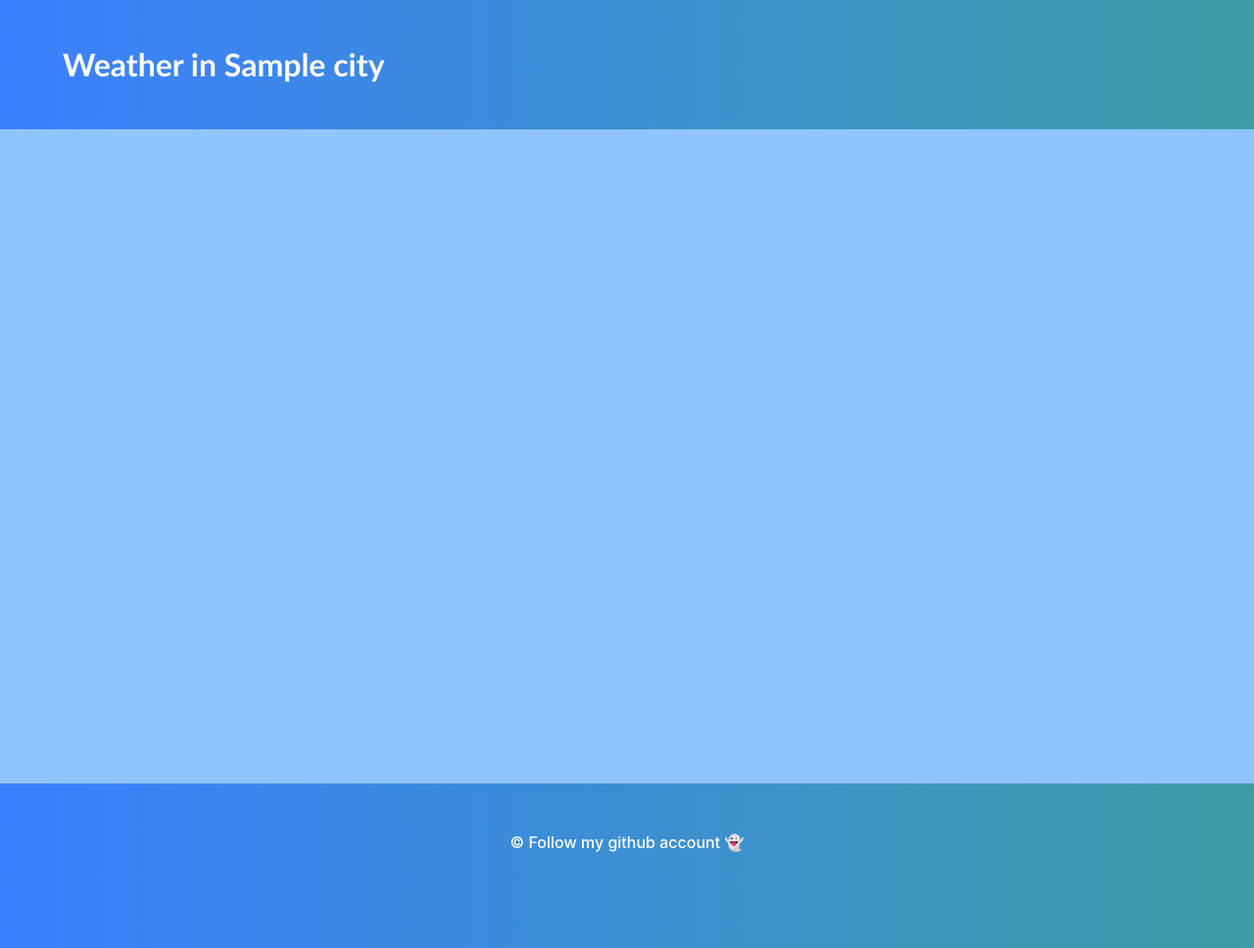
After one commit to llnvs/django-weather, a Django app: a page that uses app/templates/details.html in a window 1280 px wide. The commit adds this page. Shown: the whole page at 98% size. Run offline with Django 3.2, Linux system fonts and the light colour scheme; tables that the repository leaves empty hold one stand-in row (values such as "Sample post"); a database or web service that is not in the repository returns one stand-in record (values such as "Sample title"); data that the repository does not hold is empty; a map, chart or similar area stays blank; some libraries are stand-ins or nearby versions.

Commit message:
add weather detail chart

```diff
--- /dev/null
+++ b/app/templates/details.html
@@ -0,0 +1,71 @@
+<!DOCTYPE html>
+<html lang="en">
+
+<head>
+    <meta charset="UTF-8">
+    <meta name="viewport" content="width=device-width, initial-scale=1.0">
+    <meta http-equiv="X-UA-Compatible" content="ie=edge">
+    <title>Погода в мире</title>
+    <link rel="stylesheet" href="https://cdnjs.cloudflare.com/ajax/libs/bulma/0.6.2/css/bulma.css" />
+    <style>
+        .heroo {
+         background: linear-gradient(to left, #3e9da5, #3b80ff);
+         font-family: 'Gill Sans', 'Gill Sans MT', Calibri, 'Trebuchet MS', sans-serif;
+        }
+       </style>
+    <script src="https://cdn.jsdelivr.net/npm/chart.js@2.8.0"></script>
+</head>
+
+<body>
+    <div style="min-height: 100vh; background: #0079ff70; position: relative;">
+    <section class="hero is-primary">
+        <div class="hero-body heroo">
+            <div class="container" >
+                <h1 class="title">
+                    Weather in {{city_name}}
+                </h1>
+            </div>
+        </div>
+    </section>
+    <section class="section">
+        <div class="container">
+            <div class="columns">
+                <div class="column is-offset-2 is-8">
+                  <canvas id="myChart"></canvas>
+                  <script>
+                    var ctx = document.getElementById('myChart').getContext('2d');
+                    var chart = new Chart(ctx, {
+                        // The type of chart we want to create
+                        type: 'line',
+
+                        // The data for our dataset
+                        data: {
+                            labels: {{ times}}.map( t => new Date(t * 1000).toLocaleTimeString("en-US")),
+                            datasets: [{
+                                label: `{{ city_name }}`,
+                                borderColor: 'rgb(0, 139, 255)',
+                                data: {{ temperatures }}
+                            }]
+                        },
+
+                        // Configuration options go here
+                        options: {}
+                    });
+                  </script>
+                </div>
+            </div>
+        </div>
+    </section>
+    </div>
+    <footer class="footer" style="background: linear-gradient(to left, #3e9da5, #3b80ff)">
+        <p  class="container has-text-centered" style="color:white">
+            <a
+                style="font-weight: 500; color:white"
+                target="_blank"
+                href="https://github.com/llnvs/django-weather">
+                    &copy; Follow my github account 👻
+            </a>
+        </p>
+    </footer>
+</body>
+</html>
--- a/app/urls.py
+++ b/app/urls.py
@@ -3,5 +3,6 @@ from . import views
 
 urlpatterns = [
     path('', views.index, name='home'),
+    path('<city>', views.detail_city, name='detail_city'),
     path('delete/<city>', views.delete_city, name='delete_city'),
 ]
--- a/app/views.py
+++ b/app/views.py
@@ -1,4 +1,5 @@
 import requests
+from datetime import datetime
 from django.shortcuts import render, redirect
 from .models import City
 from .forms import CityForm
@@ -9,6 +10,9 @@ def index(request):
     message = ''
     message_class = ''
     url = 'http://api.openweathermap.org/data/2.5/weather?q={}&units=metric&appid=1864d344e8594dc173ad24e5b1e2fe4c'
+    url2 = 'http://api.openweathermap.org/data/2.5/forecast?cnt=24&q={}&units=metric&appid=1864d344e8594dc173ad24e5b1e2fe4c'
+    print('<><><><><><>')
+    aaa = requests.get(url2.format('London')).json()
 
     if request.method == 'POST':
         form = CityForm(request.POST)
@@ -48,7 +52,6 @@ def index(request):
         }
 
         weather_data.append(city_weather)
-    print('>>>>>>>>>>', message)
     context = {
       'weather_data' : weather_data,
       'form': form,
@@ -61,3 +64,22 @@ def index(request):
 def delete_city(request, city):
     City.objects.get(name=city).delete()
     return redirect('home')
+
+def detail_city(request, city):
+    city = City.objects.get(name=city)
+    url2 = 'http://api.openweathermap.org/data/2.5/forecast?cnt=24&q={}&units=metric&appid=1864d344e8594dc173ad24e5b1e2fe4c'
+
+    forecast_response = requests.get(url2.format(city)).json()
+    forecast = forecast_response['list']
+    times = []
+    temperatures = []
+    for item in forecast:
+        times.append(item['dt'])
+        temperatures.append(item['main']['temp'])
+
+    context = {
+      'temperatures' : temperatures,
+      'times': times,
+      'city_name': city
+    }
+    return render(request, 'details.html', context)
--- a/weather/settings.py
+++ b/weather/settings.py
@@ -23,8 +23,8 @@ BASE_DIR = os.path.dirname(os.path.dirname(os.path.abspath(__file__)))
 SECRET_KEY = 'hq8jceqo=^klvxi_vpvk2p12reqdw5p3vv^8h4s4ujf=fzh!qx'
 
 # SECURITY WARNING: don't run with debug turned on in production!
-DEBUG = False
-
+DEBUG = True
+# ALLOWED_HOSTS = ['127.0.0.1']
 ALLOWED_HOSTS = ['your-city-weather.herokuapp.com']
 
 
```
Also changed, not shown: app/templates/weather.html (+4 -3 lines).
